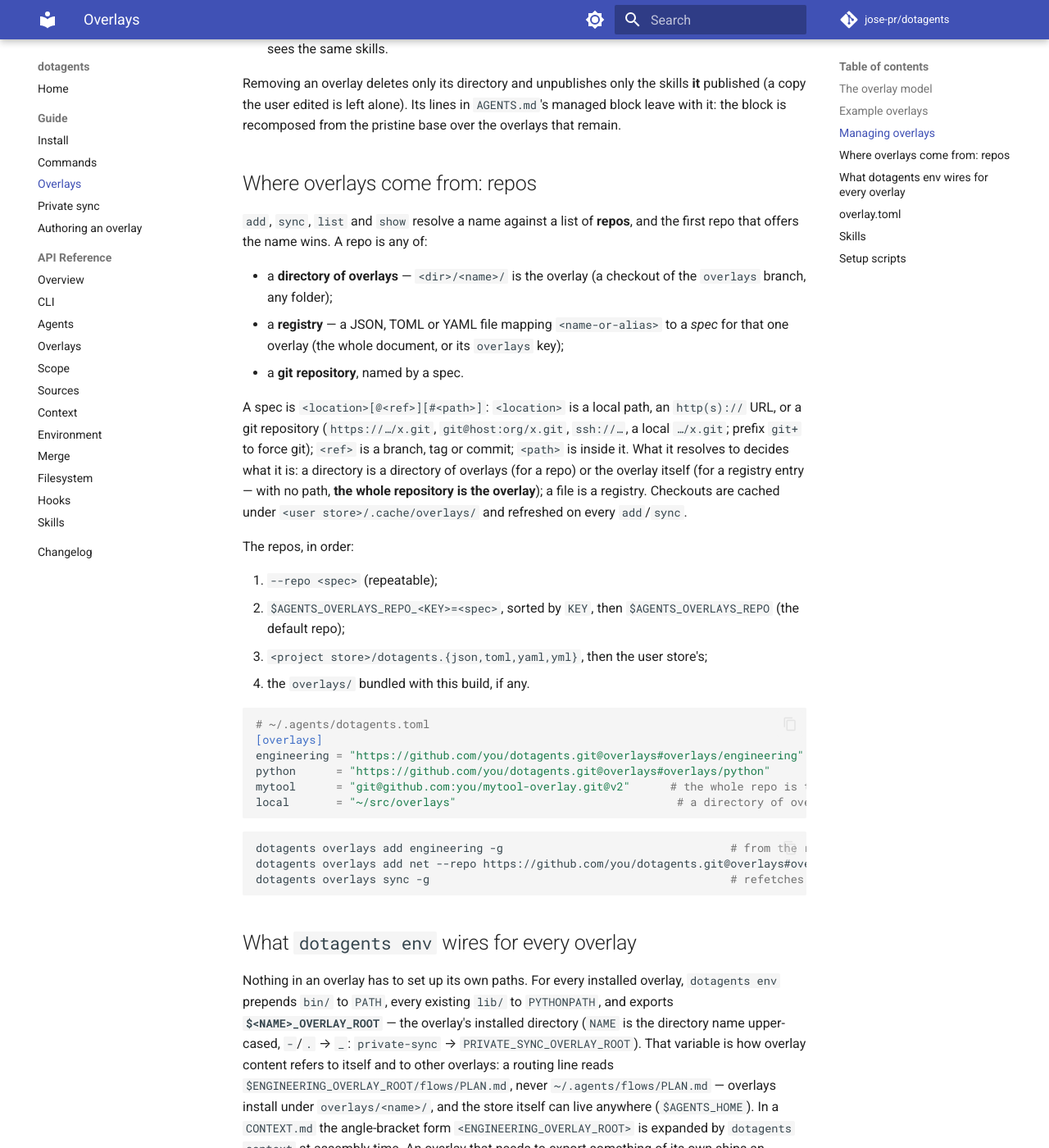
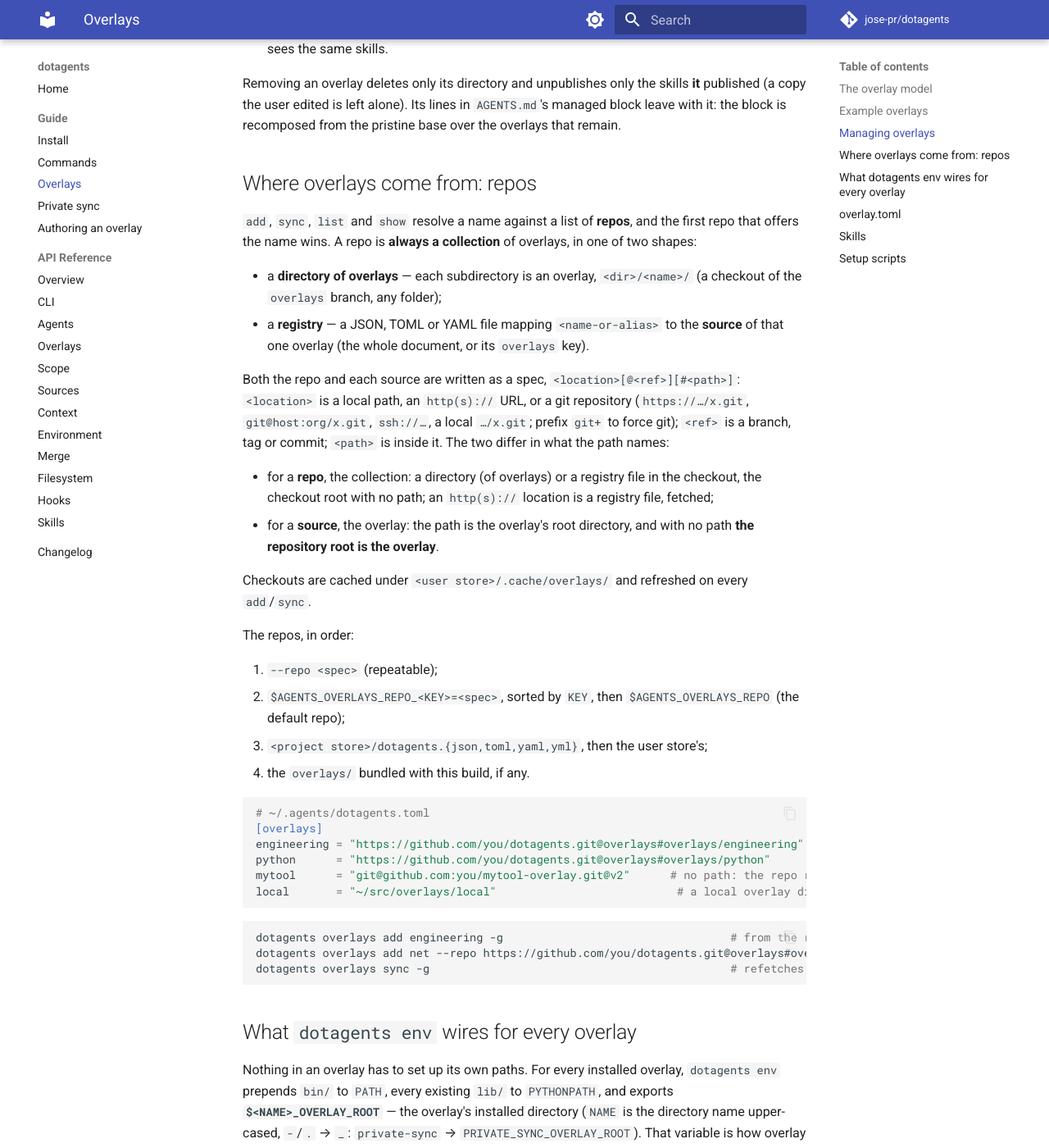
Before and after one commit to jose-pr/dotagents, an MkDocs documentation site: the page built from docs/guide/overlays.md, in a window 1280 px wide and 1400 px high, scrolled down 1738 px. Shown: the whole window at 82% size. Built offline with MkDocs 1.6.1 and Material for MkDocs 9.7.7, drawn with Linux system fonts in a browser that asks for light colours; comment, search, counter and statistics services are not loaded.

Commit message:
docs: a repo is always a collection of overlays; a source is one overlay
The README, the overlays guide, the changelog, the shipped notes and the
module header said a repo could be "a git repository where without a path
the whole repository is the overlay", which describes a registry's value,
not a repo. Now the two are told apart the way the code resolves them: a
repo is a collection, a directory of overlays or a registry file, at a
local path, an http(s) URL (a registry, fetched) or inside a git checkout
where the path picks the directory or the file; a source names one
overlay, a local directory or a git spec whose path is the overlay's root,
the repository root when absent. The registry example's local entry now
points at an overlay directory, which is what a source is.

````diff
--- a/docs/guide/overlays.md
+++ b/docs/guide/overlays.md
@@ -63,21 +63,28 @@
 ## Where overlays come from: repos
 
 `add`, `sync`, `list` and `show` resolve a name against a list of **repos**, and the
-first repo that offers the name wins. A repo is any of:
+first repo that offers the name wins. A repo is **always a collection** of overlays,
+in one of two shapes:
 
-- a **directory of overlays** — `<dir>/<name>/` is the overlay (a checkout of the
-  `overlays` branch, any folder);
-- a **registry** — a JSON, TOML or YAML file mapping `<name-or-alias>` to a *spec* for
-  that one overlay (the whole document, or its `overlays` key);
-- a **git repository**, named by a spec.
+- a **directory of overlays** — each subdirectory is an overlay, `<dir>/<name>/` (a
+  checkout of the `overlays` branch, any folder);
+- a **registry** — a JSON, TOML or YAML file mapping `<name-or-alias>` to the
+  **source** of that one overlay (the whole document, or its `overlays` key).
 
-A spec is `<location>[@<ref>][#<path>]`: `<location>` is a local path, an `http(s)://`
-URL, or a git repository (`https://…/x.git`, `git@host:org/x.git`, `ssh://…`, a local
-`…/x.git`; prefix `git+` to force git); `<ref>` is a branch, tag or commit; `<path>` is
-inside it. What it resolves to decides what it is: a directory is a directory of
-overlays (for a repo) or the overlay itself (for a registry entry — with no path, **the
-whole repository is the overlay**); a file is a registry. Checkouts are cached under
-`<user store>/.cache/overlays/` and refreshed on every `add`/`sync`.
+Both the repo and each source are written as a spec, `<location>[@<ref>][#<path>]`:
+`<location>` is a local path, an `http(s)://` URL, or a git repository
+(`https://…/x.git`, `git@host:org/x.git`, `ssh://…`, a local `…/x.git`; prefix `git+` to
+force git); `<ref>` is a branch, tag or commit; `<path>` is inside it. The two differ
+in what the path names:
+
+- for a **repo**, the collection: a directory (of overlays) or a registry file in the
+  checkout, the checkout root with no path; an `http(s)://` location is a registry
+  file, fetched;
+- for a **source**, the overlay: the path is the overlay's root directory, and with no
+  path **the repository root is the overlay**.
+
+Checkouts are cached under `<user store>/.cache/overlays/` and refreshed on every
+`add`/`sync`.
 
 The repos, in order:
 
@@ -92,8 +99,8 @@
 [overlays]
 engineering = "https://github.com/you/dotagents.git@overlays#overlays/engineering"
 python      = "https://github.com/you/dotagents.git@overlays#overlays/python"
-mytool      = "git@github.com:you/mytool-overlay.git@v2"      # the whole repo is the overlay
-local       = "~/src/overlays"                                 # a directory of overlays: local/
+mytool      = "git@github.com:you/mytool-overlay.git@v2"      # no path: the repo root is the overlay
+local       = "~/src/overlays/local"                           # a local overlay directory
 ```
 
 ```bash
````
Also changed, not shown: CHANGELOG.md (+9 -6 lines), README.md (+11 -6 lines), src/dotagents/AGENTS.md (+4 -2 lines), 1 other file.
